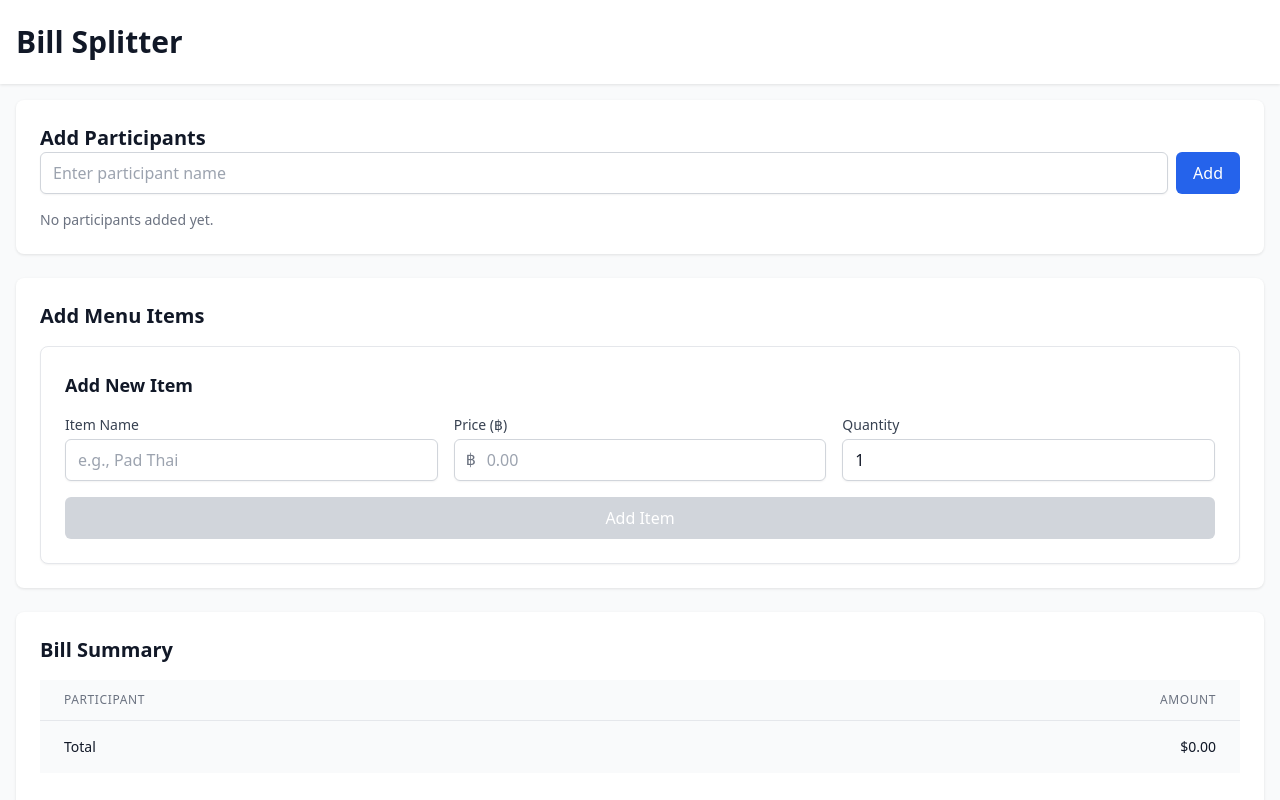
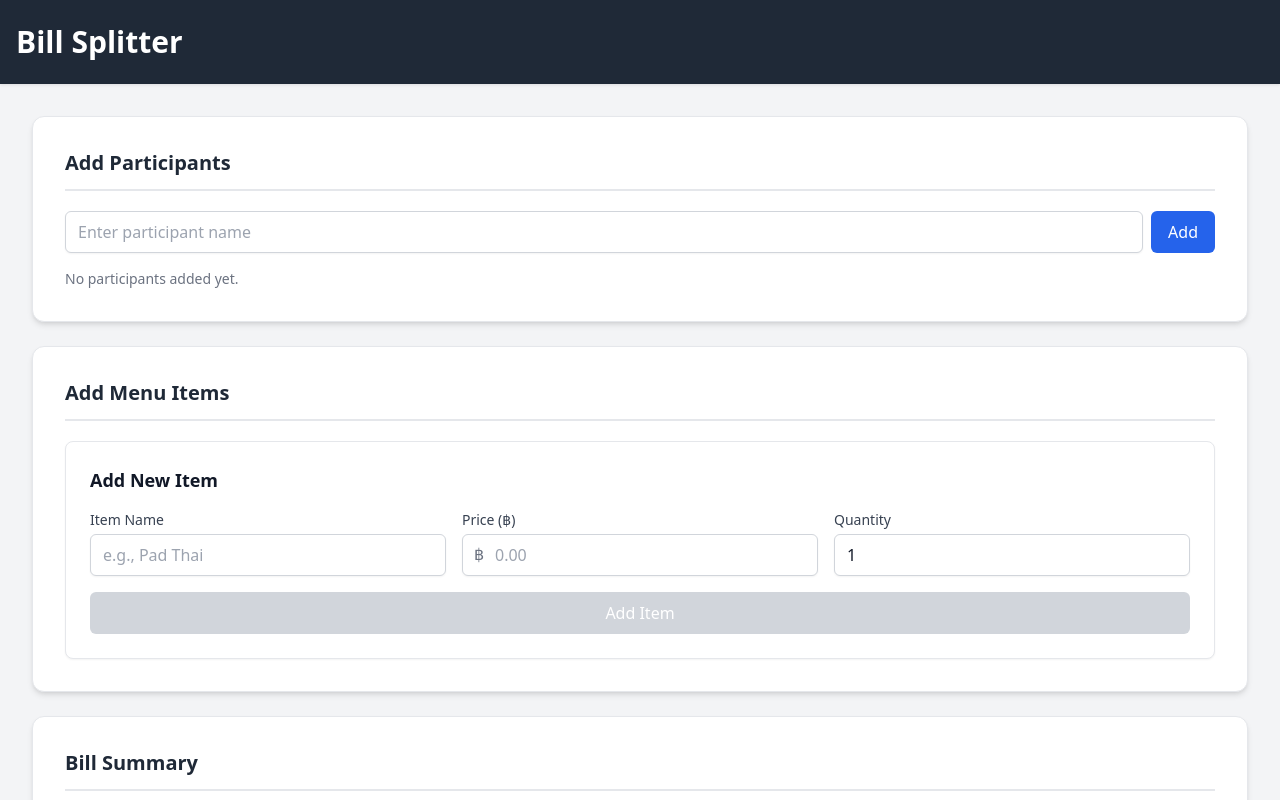
Before and after one commit to wichaisw/bill-splitter, a React (Vite) app: page / in a window 1280 px wide. Shown: the top 800 px of the page. Built offline with nearby package versions, Linux system fonts and the light colour scheme; the HTML template or start-up script is replaced by a standard one.

Commit message:
style: adjust width and color

```diff
--- a/src/App.css
+++ b/src/App.css
@@ -5,6 +5,7 @@ body {
   padding: 0;
   width: 100%;
   min-height: 100vh;
+  background-color: #f3f4f6;
 }
 
 #root {
@@ -18,13 +19,18 @@ body {
   min-height: 100vh;
   display: flex;
   flex-direction: column;
+  background-color: #f3f4f6;
 }
 
 /* Header styles */
 .app-header {
   width: 100%;
-  background-color: white;
+  background-color: #1f2937;
   box-shadow: 0 1px 3px 0 rgb(0 0 0 / 0.1);
+}
+
+.app-header h1 {
+  color: white;
 }
 
 /* Main content styles */
@@ -32,14 +38,35 @@ body {
   width: 100%;
   flex: 1;
   padding: 1rem;
+  max-width: 1400px;
+  margin: 0 auto;
 }
 
 /* Card styles */
 .app-card {
   width: 100%;
   background-color: white;
-  border-radius: 0.5rem;
-  box-shadow: 0 1px 3px 0 rgb(0 0 0 / 0.1);
+  border-radius: 0.75rem;
+  box-shadow: 0 4px 6px -1px rgb(0 0 0 / 0.1), 0 2px 4px -2px rgb(0 0 0 / 0.1);
   padding: 1.5rem;
-  margin-bottom: 1rem;
+  margin-bottom: 1.5rem;
+  border: 1px solid #e5e7eb;
 }
+
+.app-card h2 {
+  color: #1f2937;
+  border-bottom: 2px solid #e5e7eb;
+  padding-bottom: 0.75rem;
+  margin-bottom: 1.25rem;
+}
+
+/* Responsive adjustments */
+@media (min-width: 768px) {
+  .app-main {
+    padding: 2rem;
+  }
+
+  .app-card {
+    padding: 2rem;
+  }
+}
--- a/src/App.tsx
+++ b/src/App.tsx
@@ -92,10 +92,10 @@ function App() {
   };
 
   return (
-    <div className="app-container bg-gray-50">
+    <div className="app-container">
       <header className="app-header">
         <div className="px-4 py-6">
-          <h1 className="text-3xl font-bold text-gray-900">Bill Splitter</h1>
+          <h1 className="text-3xl font-bold">Bill Splitter</h1>
         </div>
       </header>
 
@@ -104,25 +104,19 @@ function App() {
           {/* Left side - Input forms */}
           <div className="space-y-6">
             <div className="app-card">
-              <h2 className="text-xl font-semibold text-gray-900">
-                Add Participants
-              </h2>
+              <h2 className="text-xl font-semibold">Add Participants</h2>
               <ParticipantForm bill={bill} setBill={setBill} />
             </div>
 
             <div className="app-card">
-              <h2 className="text-xl font-semibold text-gray-900 mb-4">
-                Add Menu Items
-              </h2>
+              <h2 className="text-xl font-semibold">Add Menu Items</h2>
               <MenuItemForm bill={bill} setBill={setBill} />
             </div>
           </div>
 
           {/* Right side - Summary */}
           <div className="app-card">
-            <h2 className="text-xl font-semibold text-gray-900 mb-4">
-              Bill Summary
-            </h2>
+            <h2 className="text-xl font-semibold">Bill Summary</h2>
             <BillSummary bill={bill} setBill={setBill} />
           </div>
         </div>
```
